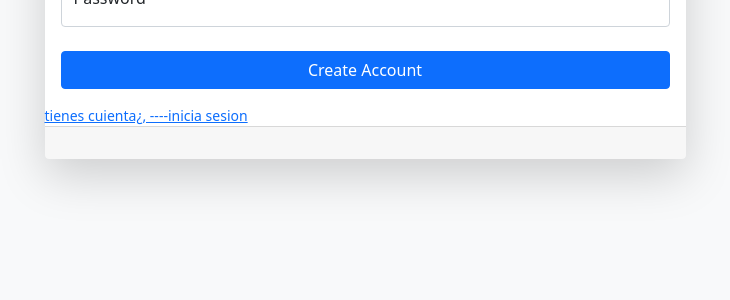
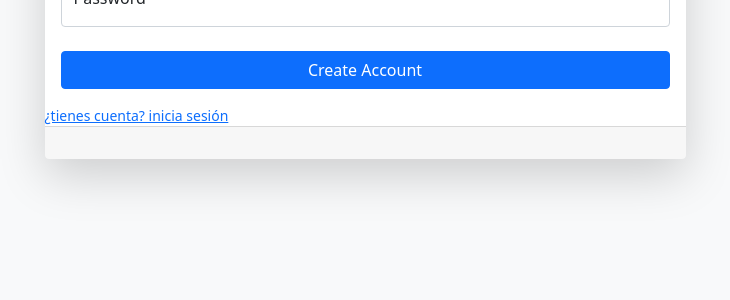
Before and after one commit to fimbres/php-project, a PHP site: page /register.php in a window 1280 px wide. Shown: the part 268-568 px from the top of the page, without its empty margins (275-1005 px from the left). Run offline with PHP 8.4, Linux system fonts and the light colour scheme; some libraries are stand-ins or nearby versions.

Commit message:
cambié el texto que leva al inicio de sesion

```diff
--- a/register.php
+++ b/register.php
@@ -1,3 +1,5 @@
+
+
 <!DOCTYPE html>
 <html lang="en">
     <head>
@@ -44,7 +46,7 @@
                                             </div>
                                         </form>
                                     </div>
-                                    <div class="small"><a href="login.html">tienes cuienta¿, ----inicia sesion</a></div>
+                                    <div class="small"><a href="login.html">¿tienes cuenta? inicia sesión</a></div>
                                     <div class="card-footer text-center py-3">
                                     </div>
                                 </div>
```
